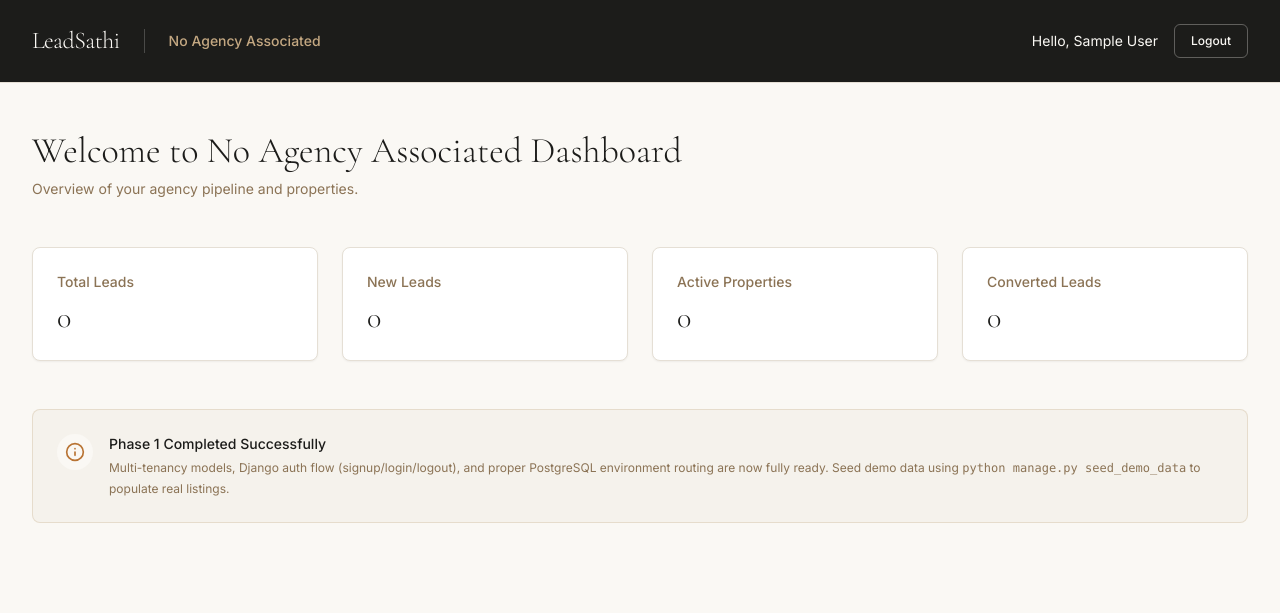
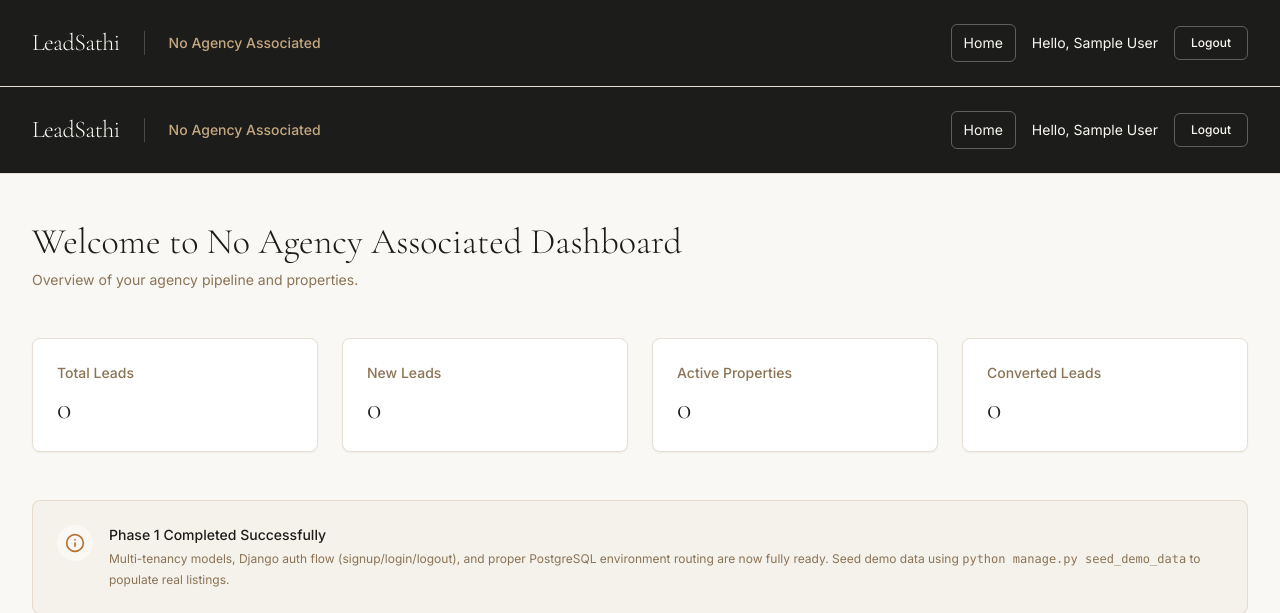
Before and after one commit to Harsh20071111/Lead_rescue, a Django app: page /dashboard/ in a window 1280 px wide. Shown: the top 613 px of the page. Run offline with Django 5.2, Linux system fonts and the light colour scheme; the visitor is signed in with stand-in values (Sample User, id 1); parts of the project's set-up code (start-up, migrations or seed data) failed here and were passed over.

Commit message:
Add Home button to global navbar, hide on landing page

```diff
--- a/leadrescue/templates/base.html
+++ b/leadrescue/templates/base.html
@@ -20,6 +20,17 @@
 </head>
 <body class="antialiased" style="font-family: 'Inter', sans-serif; background-color: #FAF8F4;">
 
+    {% block navbar %}
+    {% if request.path != "/" %}
+    <nav class="border-b border-[#E5DFD5] bg-[#1C1C1A] py-3 px-6 lg:px-8">
+        <div class="max-w-7xl mx-auto flex items-center justify-between">
+            <a href="/" class="text-xl font-light tracking-tight text-[#FAF8F4] hover:text-[#C4A882] transition-colors" style="font-family: 'Cormorant Garamond', serif;">LeadSathi</a>
+            <a href="/" class="text-sm px-4 py-1.5 rounded-md border border-[#FAF8F4]/30 text-[#FAF8F4] hover:bg-[#FAF8F4]/10 transition-all">Home</a>
+        </div>
+    </nav>
+    {% endif %}
+    {% endblock %}
+
     {% block content %}{% endblock %}
 
     <!-- HTMX -->
--- a/leadrescue/templates/dashboard/home.html
+++ b/leadrescue/templates/dashboard/home.html
@@ -3,15 +3,17 @@
 {% block title %}Dashboard — LeadSathi{% endblock %}
 
 {% block content %}
-<!-- Top Header / Navigation -->
+{% block navbar %}
+{% if request.path != "/" %}
 <nav class="border-b border-[#E5DFD5] bg-[#1C1C1A] text-[#FAF8F4] py-6 px-6 lg:px-8">
     <div class="max-w-7xl mx-auto flex items-center justify-between">
         <div class="flex items-center gap-6">
-            <span class="text-2xl font-light tracking-tight" style="font-family: 'Cormorant Garamond', serif;">LeadSathi</span>
+            <a href="/" class="text-2xl font-light tracking-tight hover:text-[#C4A882] transition-colors" style="font-family: 'Cormorant Garamond', serif;">LeadSathi</a>
             <div class="h-6 w-px bg-[#4A4A48]"></div>
             <span class="text-sm font-medium" style="font-family: 'Inter', sans-serif; color: #C4A882;">{{ agency_name }}</span>
         </div>
         <div class="flex items-center gap-4">
+            <a href="/" class="text-sm px-3 py-2 rounded-md border border-[#FAF8F4]/30 hover:bg-[#FAF8F4]/10 transition-all">Home</a>
             <span class="text-sm" style="font-family: 'Inter', sans-serif;">Hello, {{ owner_name }}</span>
             <form action="{% url 'accounts:logout' %}" method="POST">
                 {% csrf_token %}
@@ -22,6 +24,8 @@
         </div>
     </div>
 </nav>
+{% endif %}
+{% endblock %}
 
 <!-- Dashboard Main Content -->
 <main class="max-w-7xl mx-auto px-6 lg:px-8 py-12" style="background-color: #FAF8F4;">
```
